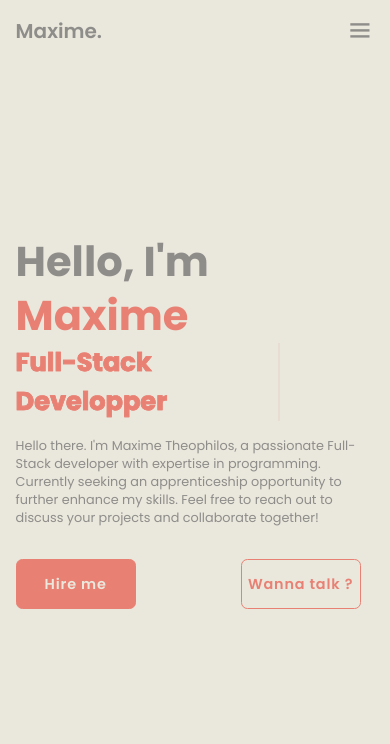
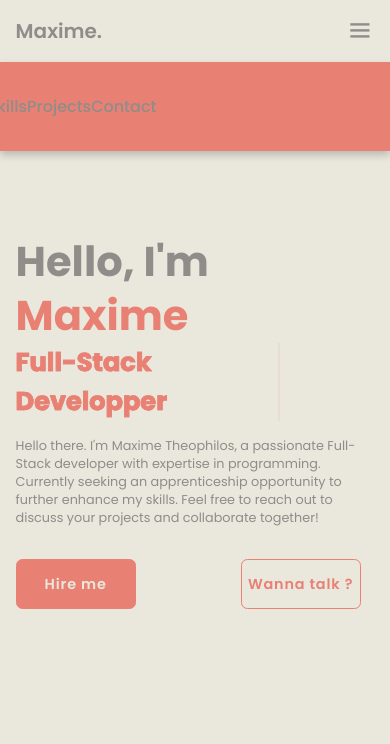
Before and after one commit to TheKyyn/myportfolio, a plain HTML site: page index.html in a window 390 px wide. Shown: the top 744 px of the page. Drawn offline with nearby package versions, Linux system fonts and the light colour scheme.

Commit message:
Correction de l'affichage du menu sur téléphone

```diff
--- a/style.css
+++ b/style.css
@@ -768,7 +768,7 @@ span {
   }
 
   .navbar {
-    /* position: absolute;
+    position: absolute;
     top: 100%;
     left: 0;
     width: 100%;
@@ -777,8 +777,7 @@ span {
     box-shadow: 0 0.5rem 1rem rgba(0, 0, 0, 0.2);
     z-index: 1;
     transition: 0.25s ease;
-    transition-delay: 0.25s; */
-    display: none;
+    transition-delay: 0.25s;
   }
 
   .navbar.active {
```
